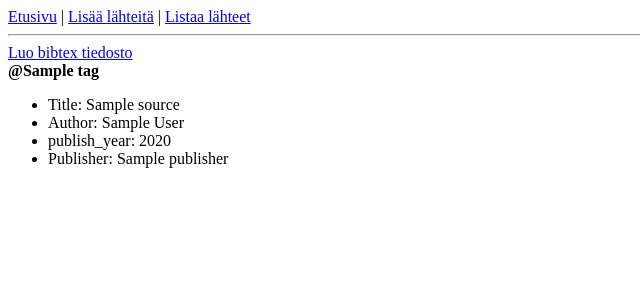
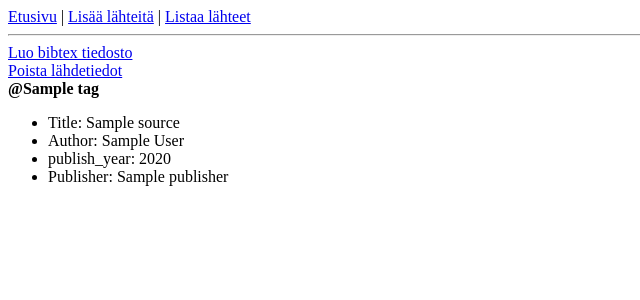
Before and after one commit to AlTu774/Reference_manager, a Flask app: template templates/list.html in a window 1280 px wide. Shown: the top 300 px of the page, without its empty margins (0-640 px from the left). Run offline with Flask 3, Linux system fonts and the light colour scheme; the template is opened without the code that fills it: most values are stand-ins (such as "Sample title", 1, 10 or a date in 2020).

Commit message:
Add reset link

```diff
--- a/templates/list.html
+++ b/templates/list.html
@@ -2,6 +2,8 @@
 {% block content %}
 <title>Lähdelista</title>
 <a href='/bibtex'>Luo bibtex tiedosto</a>
+<br>
+<a href='/reset'>Poista lähdetiedot</a>
 <br>
 {% for source in sources %}
 <b>@{{ source.tag }}</b>
```
